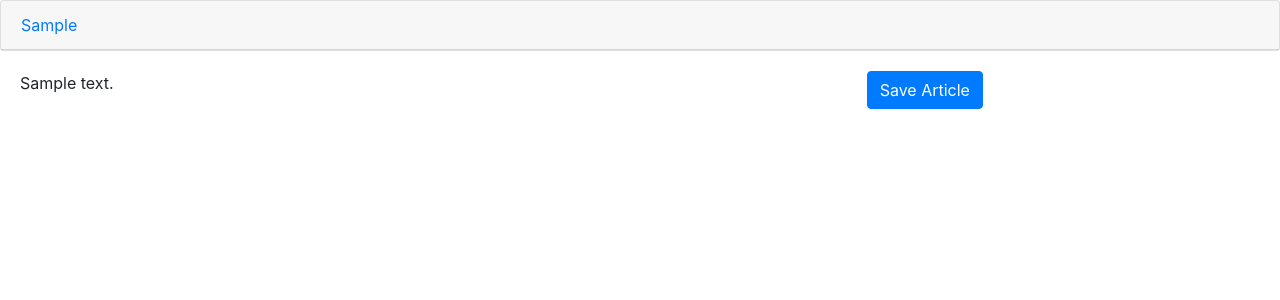
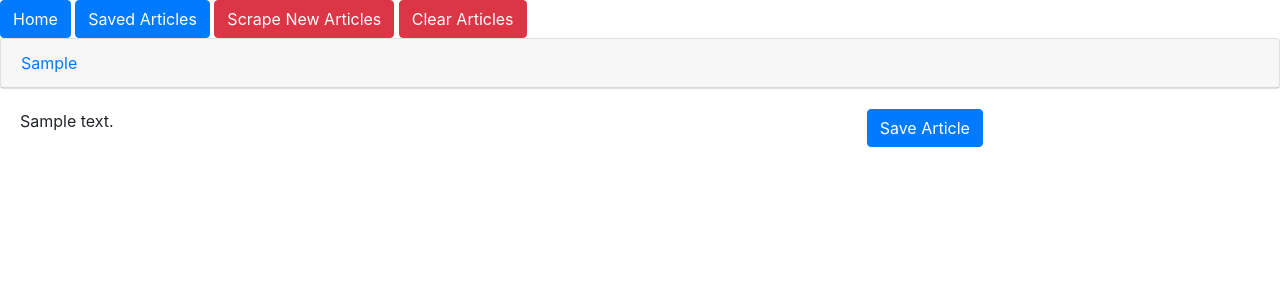
Before and after one commit to mferrel/scraper, a Node server app: page / in a window 1280 px wide. Shown: the top 300 px of the page. Run offline with Node 20, Linux system fonts and the light colour scheme; tables that the repository leaves empty hold one stand-in row (values such as "Sample post"); some libraries are stand-ins or nearby versions.

Commit message:
scrape new articles button is working

```diff
--- a/routes/apiRoutes.js
+++ b/routes/apiRoutes.js
@@ -31,7 +31,7 @@ function apiRoutes(app) {
     //DISPLAY ALL SCRAPED ARTICLES ON THE HOME SCREEN
     app.get("/", function (req, res) {
         // Grab every document in the Articles collection
-        db.Article.find({})
+        db.Article.find({}).sort({_id: -1})
             .then(function (dbArticle) {
                 // If we were able to successfully find Articles, send them back to the client
 
@@ -119,7 +119,6 @@ function apiRoutes(app) {
                 result.summary = $(this).children("p").text();
                 //a is the child of h2 is the child of div hence 2 children
                 result.link = $(this).children("h2").children("a").attr("href");
-                // var photo = $(this).children("img").attr("src");
                 console.log(result.headline, result.summary, result.link);
                 // var title = $(this).contents();
                 // console.log(title);
--- a/views/index.handlebars
+++ b/views/index.handlebars
@@ -1,12 +1,21 @@
+{{!-- Navbar --}}
+<div class="nav-bar">
+<button type="button" class="btn btn-primary homeButton">Home</button>
+<button type="button" class="btn btn-primary savedArticles">Saved Articles</button>
+<button type="button" class="btn btn-danger scrapeArticlesButton">Scrape New Articles</button>
+<button type="button" class="btn btn-danger clearArticlesButton">Clear Articles</button>
+</div>
+{{!-- Jumbotron --}}
+
 
 {{!-- //Article Title Link --}}
 {{#each articles}}
 <div class="card">
     <div class="card-header">
-
         <a class="titleLink" href={{link}} target="_blank">{{headline}}</a>
     </div>
 </div>
+
 {{!-- //Summary and Save Button --}}
 
 <div class="card-body">
```
Also changed, not shown: public/js/app.js.
